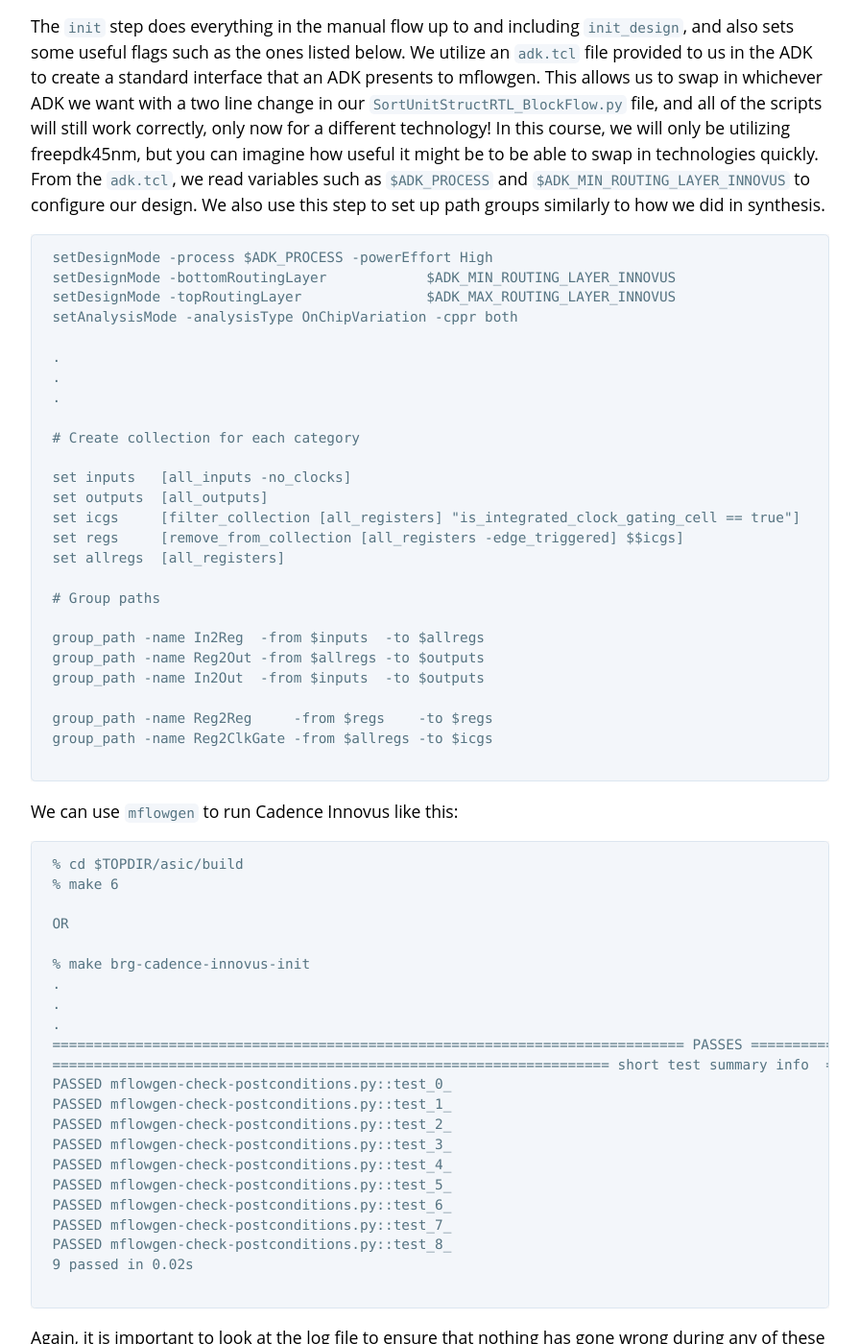
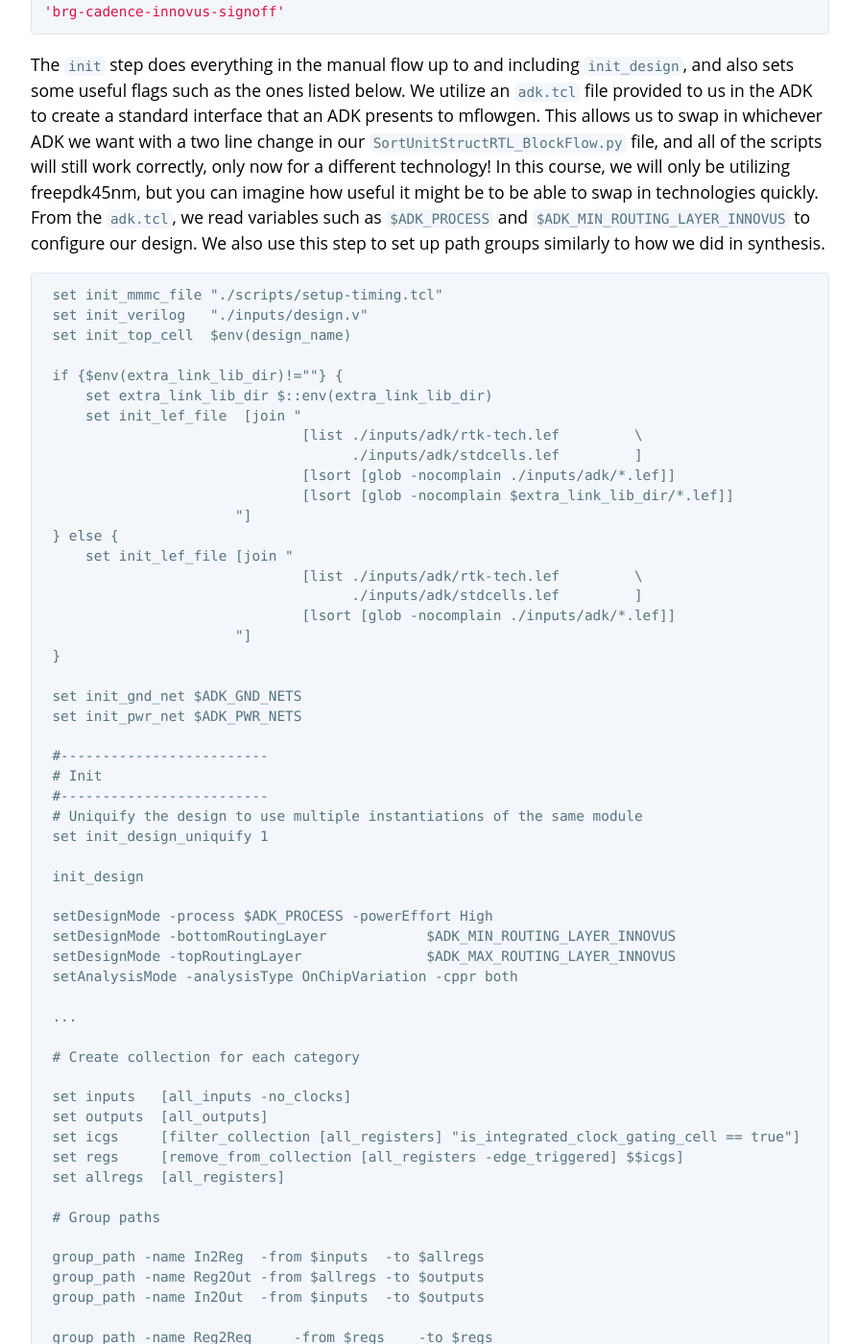
Before and after one commit to cornell-ece5745/ece5745-tut6-asic-flow, a Jekyll site: the page built from docs/index.md, in a window 1280 px wide and 1400 px high, scrolled down 26863 px. Shown: the whole window at 96% size, without its empty margins (192-1087 px from the left). Built offline with Jekyll 4.4.1, drawn with Linux system fonts in a browser that asks for light colours; our own code applies the rules of GitHub Pages for plain Markdown files; some of the changed text lies outside the part shown.

Commit message:
Revising index.md

````diff
--- a/docs/index.md
+++ b/docs/index.md
@@ -566,6 +565,9 @@
 ADK              -- freepdk-45nm
 ADK view         -- stdview
 ```
+
+This gives us a nice overview of what this build is configured for, which
+design it's building, at what clokc_period, and using which adk.
 
 Next, let's build the first real step in the flow, the ece5745-block-gather
 step, this time using the step number. You should see all of the pymtl tests
@@ -755,14 +757,14 @@
 are defined despite not being in the `SortUnitStructRTL_BlockFlow.py` parameters
 dictionary. Steps can also define default values for their parameters in their
 respective `configure.yml` files, so we only need to specify them if we want to
-override them to something other than their default value.
+override them to something other than their default value. (For example,
+waveform=True is not specified in the flow.py, but we'll almost always want vcd
+files to use for debugging purposes or for saif generation for power analysis in
+the case of gate level simulation.)
 
 ```bash
  % make 3
-
- .
- .
- .
+ ...
  === Running run_sim.py -t sort-rtl-struct-zeros =======
  command: vcs  ./inputs/rtl/SortUnitStructRTL__nbits_8.v -full64 -debug_pp -sverilog +incdir+./inputs/testbenches  +lint=all -xprop=tmerge -top SortUnitStructRTL__nbits_8_tb ./inputs/testbenches/ SortUnitStructRTL__nbits_8_sort-rtl-struct-zeros_tb.v +vcs+dumpvars+outputs/vcd/sort-rtl-struct-zeros.vcd +incdir +./inputs/rtl -override_timescale=1ns/1ns -rad +vcs+saif_libcell -lca
  VCD to SAIF translator version R-2020.09-SP2 Synopsys, Inc.
@@ -827,7 +829,7 @@
 ```bash
  % cd $TOPDIR/asic/build
  % make info-4
-
+ ...
  Parameters
 
 - clk_port                  : clk
@@ -1214,7 +1216,7 @@
 This is in the same ballpark as we saw in the previous tutorial. These
 numbers are not identical to the previous tutorial, since the ASIC flow
 uses more commands with different options than what we did manually.
-We are also doing this analysis Post-Synthesis, not Post Place and Route.
+We are also doing this analysis Post-Synthesis, not Post-Place-and-Route.
 This can be extremely useful for iterating on designs up to the point of
 synthesis, as place and route can be rather time consuming for bigger designs.
 
@@ -1307,14 +1309,43 @@
 to how we did in synthesis.
 
 ```
+ set init_mmmc_file "./scripts/setup-timing.tcl"
+ set init_verilog   "./inputs/design.v"
+ set init_top_cell  $env(design_name)
+
+ if {$env(extra_link_lib_dir)!=""} {
+     set extra_link_lib_dir $::env(extra_link_lib_dir)
+     set init_lef_file  [join "
+                               [list ./inputs/adk/rtk-tech.lef         \
+                                     ./inputs/adk/stdcells.lef         ]
+                               [lsort [glob -nocomplain ./inputs/adk/*.lef]]
+                               [lsort [glob -nocomplain $extra_link_lib_dir/*.lef]]
+                       "]
+ } else {
+     set init_lef_file [join "
+                               [list ./inputs/adk/rtk-tech.lef         \
+                                     ./inputs/adk/stdcells.lef         ]
+                               [lsort [glob -nocomplain ./inputs/adk/*.lef]]
+                       "]
+ }
+
+ set init_gnd_net $ADK_GND_NETS
+ set init_pwr_net $ADK_PWR_NETS
+
+ #-------------------------
+ # Init
+ #-------------------------
+ # Uniquify the design to use multiple instantiations of the same module
+ set init_design_uniquify 1
+
+ init_design
+
  setDesignMode -process $ADK_PROCESS -powerEffort High
  setDesignMode -bottomRoutingLayer            $ADK_MIN_ROUTING_LAYER_INNOVUS
  setDesignMode -topRoutingLayer               $ADK_MAX_ROUTING_LAYER_INNOVUS
  setAnalysisMode -analysisType OnChipVariation -cppr both
 
- .
- .
- .
+ ...
 
  # Create collection for each category
 
@@ -1882,7 +1913,8 @@
 
 These numbers should work, but in your own designs you may need to do some
 trial and error to see what works best for your design. Now that we've updated
-the flow.py file, let's rebuild mflowgen.
+the flow.py file, let's reconstruct mflowgen, and clean the necessary steps
+that need to be rebuilt.
 
 ```bash
  % mflowgen run --design ../../sim/tut3_pymtl/sort
@@ -1897,9 +1929,9 @@
  % make 9
 ```
 
-Look to the run.log to see what's changed. Ctrl+F for `*** Finished Core Fixing`
-and below that you should find a little summary that tells you how many cells were
-added for hold time fixing.
+Look to the run.log in the logs directory of the step to see what's changed.
+Ctrl+F for `*** Finished Core Fixing` and below that you should find a little
+summary that tells you how many cells were added for hold time fixing:
 
 ```
 *** Finished Core Fixing (fixHold) cpu=0:00:01.7 real=0:00:02.0 totSessionCpu=0:00:58.8 mem=1521.9M density=77.019% ***
@@ -1962,7 +1994,9 @@
 Reviewing the Flow Summary
 --------------------------------------------------------------------------
 
-We have also created a simple flow summary step which collects the summary reports from Innovus signoff and Synopsys PT power analysis steps and puts them into one file thats easy to read. Let's run the flow summary here:
+We have also created a simple flow summary step which collects the summary
+reports from Innovus signoff and Synopsys PT power analysis steps and puts
+them into one file thats easy to read. Let's run the flow summary here:
 
 ```bash
  % cd $TOPDIR/asic/build
````
Also changed, not shown: other parts of docs/index.md (+5 -6 lines).
